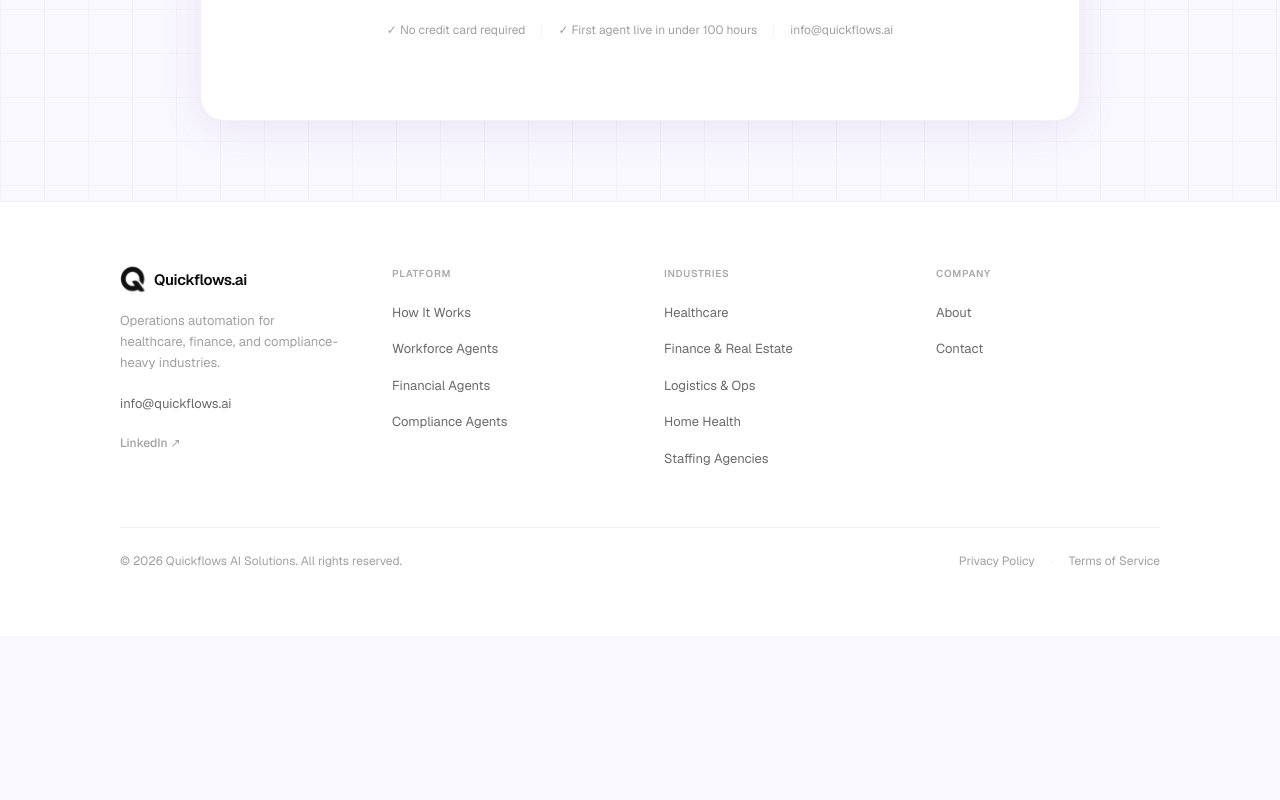
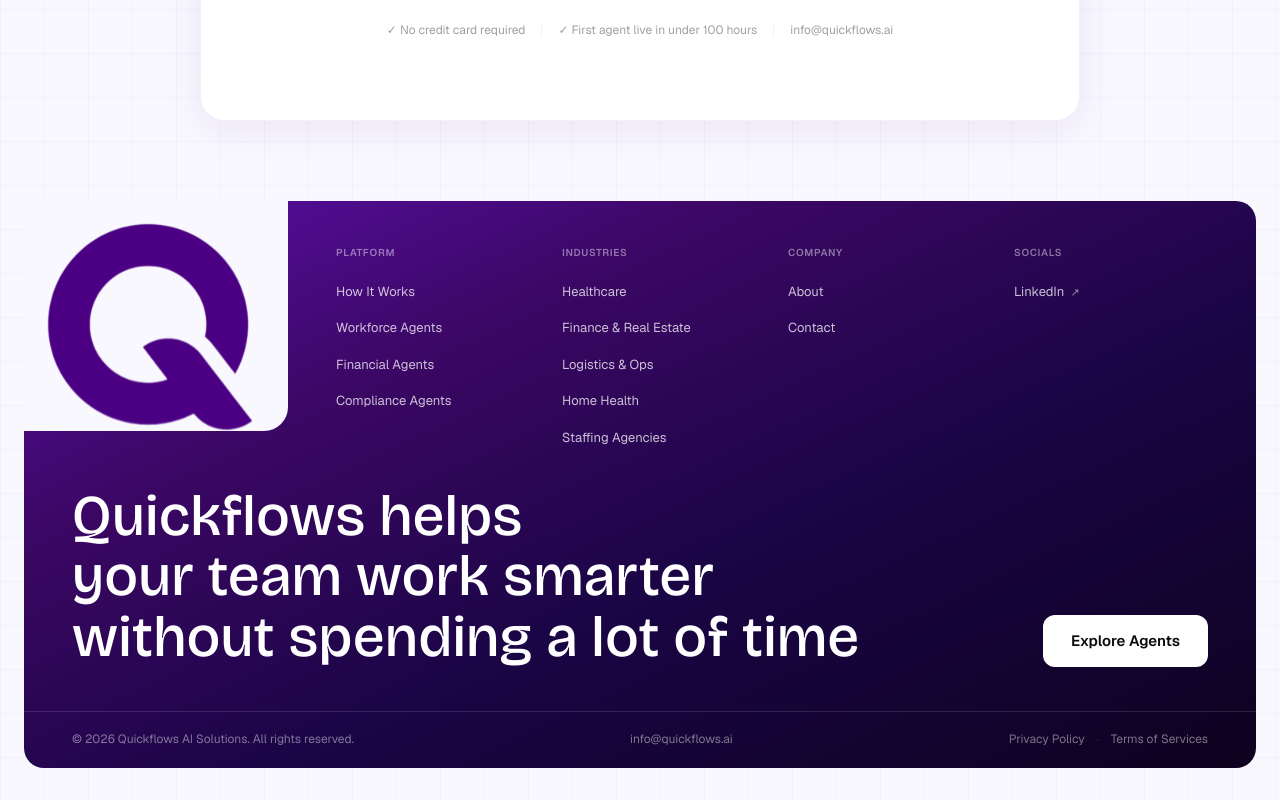
Before and after one commit to Suryaa-dsgn/QF_Website, a Next.js app: page / in a window 1280 px wide. Shown: the part 6943-7743 px from the top of the page. Before the commit the page ends 7579 px from the top, so only its background shows below. Built offline with nearby package versions, Linux system fonts and the light colour scheme.

Commit message:
New footer update

```diff
--- a/src/components/Footer.tsx
+++ b/src/components/Footer.tsx
@@ -1,3 +1,5 @@
+'use client'
+
 import Link from 'next/link'
 
 // ─── NAV DATA ─────────────────────────────────────────────────────
@@ -22,34 +24,18 @@
   { label: 'Contact', href: '/contact' },
 ]
 
-// ─── LOGO MARK ────────────────────────────────────────────────────
+const socialsLinks = [
+  { label: 'LinkedIn', href: 'https://www.linkedin.com/company/quickflows-ai-llc/' },
+]
 
-function LogoMark() {
-  return (
-    <div className="flex items-center gap-2 mb-4">
-      {/* eslint-disable-next-line @next/next/no-img-element */}
-      <img
-        src="/qf-logo-black.svg"
-        alt="Quickflows mark"
-        width={26}
-        height={27}
-        className="flex-shrink-0"
-      />
-      <span className="text-[15px] font-semibold text-ink tracking-[-0.02em]">
-        Quickflows.ai
-      </span>
-    </div>
-  )
-}
+// ─── NAV COLUMN ────────────────────────────────────────────────────
 
-// ─── FOOTER COLUMN ────────────────────────────────────────────────
-
-function FooterCol({
+function NavCol({
   label,
   links,
 }: {
   label: string
-  links: { label: string; href: string }[]
+  links: { label: string; href: string; external?: boolean }[]
 }) {
   return (
     <div>
@@ -59,24 +45,57 @@
           fontWeight:    600,
           letterSpacing: '0.07em',
           textTransform: 'uppercase',
-          color:         'rgba(10,10,10,0.35)',
+          color:         'rgba(255,255,255,0.45)',
           marginBottom:  '16px',
           fontFamily:    'var(--font-geist-sans)',
         }}
       >
         {label}
       </p>
-      <ul className="flex flex-col gap-2.5">
-        {links.map((link) => (
+      <ul style={{ listStyle: 'none', margin: 0, padding: 0, display: 'flex', flexDirection: 'column', gap: '10px' }}>
+        {links.map((link) =>
+          link.external ? (
+            <li key={link.label}>
+              <a
+                href={link.href}
+                target="_blank"
+                rel="noopener noreferrer"
+                style={{
+                  display:        'inline-flex',
+                  alignItems:     'center',
+                  gap:            '6px',
+                  fontSize:       '13px',
+                  color:          'rgba(255,255,255,0.75)',
+                  fontFamily:     'var(--font-geist-sans)',
+                  textDecoration: 'none',
+                  transition:     'color 150ms ease',
+                }}
+                onMouseEnter={e => (e.currentTarget.style.color = '#ffffff')}
+                onMouseLeave={e => (e.currentTarget.style.color = 'rgba(255,255,255,0.75)')}
+              >
+                {link.label}
+                <span style={{ fontSize: '11px', opacity: 0.7 }}>↗</span>
+              </a>
+            </li>
+          ) : (
             <li key={link.label}>
               <Link
                 href={link.href}
-              className="text-[13px] text-ink3 font-ui hover:text-ink transition-colors duration-150"
+                style={{
+                  fontSize:   '13px',
+                  color:      'rgba(255,255,255,0.75)',
+                  fontFamily: 'var(--font-geist-sans)',
+                  textDecoration: 'none',
+                  transition: 'color 150ms ease',
+                }}
+                onMouseEnter={e => (e.currentTarget.style.color = '#ffffff')}
+                onMouseLeave={e => (e.currentTarget.style.color = 'rgba(255,255,255,0.75)')}
               >
                 {link.label}
               </Link>
             </li>
-        ))}
+          )
+        )}
       </ul>
     </div>
   )
@@ -86,84 +105,201 @@
 
 export default function Footer() {
   return (
-    <footer className="border-t border-[--border] bg-white">
-      <div className="max-w-[1120px] mx-auto px-10 py-16">
+    <footer style={{ padding: '0 24px 32px', background: 'transparent' }}>
 
-        {/* 4-column grid */}
-        <div className="grid grid-cols-1 sm:grid-cols-2 lg:grid-cols-4 gap-12 mb-14">
+      {/* ── Outer wrapper — position:relative lets logo bleed outside card ── */}
+      <div style={{ position: 'relative' }}>
 
-          {/* Col 1 — Brand */}
-          <div>
-            <LogoMark />
+        {/* ── Notch mask — covers top-left of card so page background shows through ── */}
+        <div
+          style={{
+            position:                'absolute',
+            top:                     0,
+            left:                    0,
+            width:                   '264px',
+            height:                  '230px',
+            background:              '#F9F8FF',
+            borderBottomRightRadius: '24px',
+            zIndex:                  2,
+            pointerEvents:           'none',
+          }}
+        />
 
-            <p className="text-[13px] text-ink4 font-ui leading-relaxed mb-5 max-w-[220px]">
-              Operations automation for healthcare, finance, and compliance-heavy industries.
+        {/* ── Q logo — sits directly on page background in the notch ── */}
+        {/* eslint-disable-next-line @next/next/no-img-element */}
+        <img
+          src="/qf-logo-purple.svg"
+          alt=""
+          aria-hidden="true"
+          style={{
+            position:      'absolute',
+            top:           '16px',
+            left:          '16px',
+            width:         '224px',
+            height:        'auto',
+            display:       'block',
+            zIndex:        3,
+            pointerEvents: 'none',
+            userSelect:    'none',
+          }}
+        />
+
+        {/* ── Card ── */}
+        <div
+          style={{
+            borderRadius: '20px',
+            overflow:     'hidden',
+            background:   'linear-gradient(155deg, #5C10AA 0%, #3B0764 30%, #1A0545 60%, #0D021F 100%)',
+          }}
+        >
+
+          {/* ── Section 1: Nav columns ── */}
+          <div
+            style={{
+              padding: '44px 48px 36px 312px',
+              display: 'grid',
+              gridTemplateColumns: 'repeat(4, 1fr)',
+              gap: '32px',
+            }}
+            className="footer-nav-grid"
+          >
+            <NavCol label="Platform"   links={platformLinks} />
+            <NavCol label="Industries" links={industryLinks} />
+            <NavCol label="Company"    links={companyLinks}  />
+            <NavCol
+              label="Socials"
+              links={socialsLinks.map(l => ({ ...l, external: true }))}
+            />
+          </div>
+
+          {/* ── Section 2: Tagline + CTA ── */}
+          <div
+            style={{
+              padding:        '0 48px 44px',
+              display:        'flex',
+              justifyContent: 'space-between',
+              alignItems:     'flex-end',
+              gap:            '32px',
+            }}
+            className="footer-tagline-row"
+          >
+            <h2
+              style={{
+                fontFamily:    'var(--font-bricolage)',
+                fontSize:      'clamp(36px, 4.5vw, 66px)',
+                fontWeight:    500,
+                color:         '#FFFFFF',
+                letterSpacing: '0.01em',
+                lineHeight:    1.05,
+                margin:        0,
+              }}
+            >
+              Quickflows helps
+              <br />your team work smarter
+              <br />without spending a lot of time
+            </h2>
+
+            <Link
+              href="/workforce"
+              style={{
+                display:         'inline-flex',
+                alignItems:      'center',
+                justifyContent:  'center',
+                padding:         '14px 28px',
+                background:      '#FFFFFF',
+                color:           '#0A0A0A',
+                borderRadius:    '12px',
+                fontSize:        '15px',
+                fontWeight:      600,
+                fontFamily:      'var(--font-geist-sans)',
+                whiteSpace:      'nowrap',
+                flexShrink:      0,
+                textDecoration:  'none',
+                transition:      'opacity 150ms ease',
+              }}
+              onMouseEnter={e => (e.currentTarget.style.opacity = '0.88')}
+              onMouseLeave={e => (e.currentTarget.style.opacity = '1')}
+            >
+              Explore Agents
+            </Link>
+          </div>
+
+          {/* ── Section 3: Bottom bar ── */}
+          <div
+            style={{
+              borderTop:      '1px solid rgba(255,255,255,0.12)',
+              padding:        '18px 48px',
+              display:        'flex',
+              justifyContent: 'space-between',
+              alignItems:     'center',
+              gap:            '16px',
+              flexWrap:       'wrap',
+            }}
+          >
+            {/* Copyright */}
+            <p
+              style={{
+                fontSize:   '12px',
+                color:      'rgba(255,255,255,0.45)',
+                fontFamily: 'var(--font-geist-sans)',
+                margin:     0,
+              }}
+            >
+              © 2026 Quickflows AI Solutions. All rights reserved.
             </p>
 
-            {/* Contact */}
-            <div className="flex flex-col gap-1.5 mb-5">
-              {/* Phone hidden for now */}
-              {/* <a
-                href="tel:6782670106"
-                className="text-[13px] text-ink3 font-ui hover:text-ink transition-colors duration-150"
-              >
-                678-267-0106
-              </a> */}
+            {/* Email */}
             <a
               href="mailto:info@quickflows.ai"
-                className="text-[13px] text-ink3 font-ui hover:text-ink transition-colors duration-150"
+              style={{
+                fontSize:       '12px',
+                color:          'rgba(255,255,255,0.45)',
+                fontFamily:     'var(--font-geist-sans)',
+                textDecoration: 'none',
+                transition:     'color 150ms ease',
+              }}
+              onMouseEnter={e => (e.currentTarget.style.color = 'rgba(255,255,255,0.75)')}
+              onMouseLeave={e => (e.currentTarget.style.color = 'rgba(255,255,255,0.45)')}
             >
               info@quickflows.ai
             </a>
-            </div>
 
-            {/* Social links */}
-            <div className="flex gap-4">
-              <a
-                href="https://linkedin.com"
-                target="_blank"
-                rel="noopener noreferrer"
-                className="text-[12px] text-ink4 font-ui font-medium hover:text-ink transition-colors duration-150"
-              >
-                LinkedIn ↗
-              </a>
-            </div>
-          </div>
-
-          {/* Col 2 — Platform */}
-          <FooterCol label="Platform"    links={platformLinks} />
-
-          {/* Col 3 — Industries */}
-          <FooterCol label="Industries"  links={industryLinks} />
-
-          {/* Col 4 — Company */}
-          <FooterCol label="Company"     links={companyLinks}  />
-
-        </div>
-
-        {/* Bottom bar */}
-        <div className="border-t border-[--border] pt-6 flex flex-col sm:flex-row items-start sm:items-center justify-between gap-3">
-          <p className="text-[12px] text-ink4 font-ui">
-            © 2026 Quickflows AI Solutions. All rights reserved.
-          </p>
-          <div className="flex items-center gap-4">
+            {/* Privacy + Terms */}
+            <div style={{ display: 'flex', alignItems: 'center', gap: '12px' }}>
               <Link
                 href="/privacy"
-              className="text-[12px] text-ink4 font-ui hover:text-ink transition-colors duration-150"
+                style={{
+                  fontSize:       '12px',
+                  color:          'rgba(255,255,255,0.45)',
+                  fontFamily:     'var(--font-geist-sans)',
+                  textDecoration: 'none',
+                  transition:     'color 150ms ease',
+                }}
+                onMouseEnter={e => (e.currentTarget.style.color = 'rgba(255,255,255,0.75)')}
+                onMouseLeave={e => (e.currentTarget.style.color = 'rgba(255,255,255,0.45)')}
               >
                 Privacy Policy
               </Link>
-            <span className="text-ink4/40 text-[10px]">·</span>
+              <span style={{ color: 'rgba(255,255,255,0.2)', fontSize: '10px' }}>·</span>
               <Link
                 href="/terms"
-              className="text-[12px] text-ink4 font-ui hover:text-ink transition-colors duration-150"
+                style={{
+                  fontSize:       '12px',
+                  color:          'rgba(255,255,255,0.45)',
+                  fontFamily:     'var(--font-geist-sans)',
+                  textDecoration: 'none',
+                  transition:     'color 150ms ease',
+                }}
+                onMouseEnter={e => (e.currentTarget.style.color = 'rgba(255,255,255,0.75)')}
+                onMouseLeave={e => (e.currentTarget.style.color = 'rgba(255,255,255,0.45)')}
               >
-              Terms of Service
+                Terms of Services
               </Link>
             </div>
           </div>
 
         </div>
+      </div>
     </footer>
   )
 }
```
Also changed, not shown: src/app/globals.css (+14 -0 lines). Lines whose indentation alone changed are shown as unchanged.
